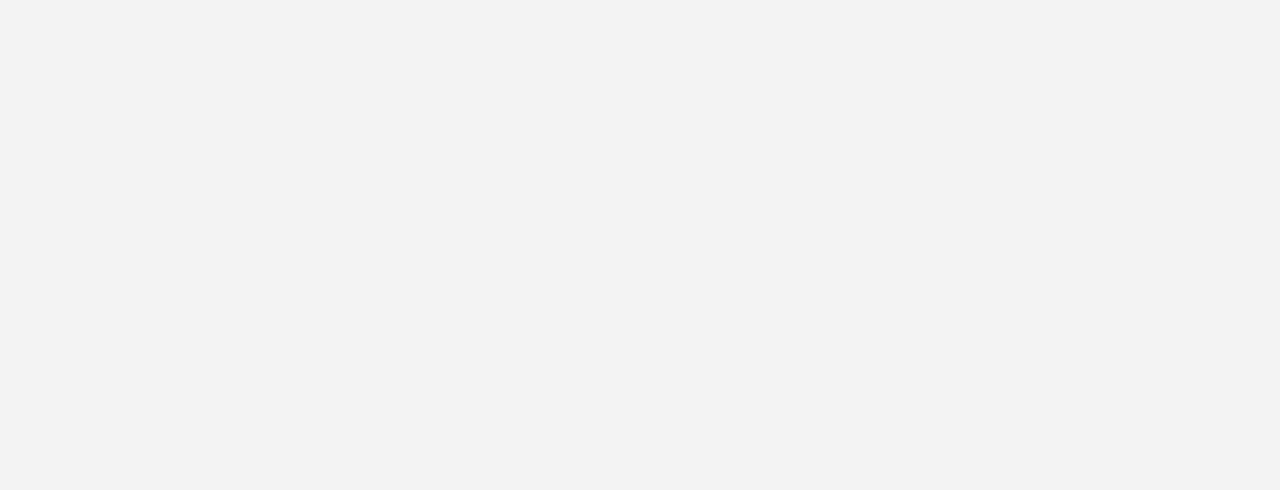
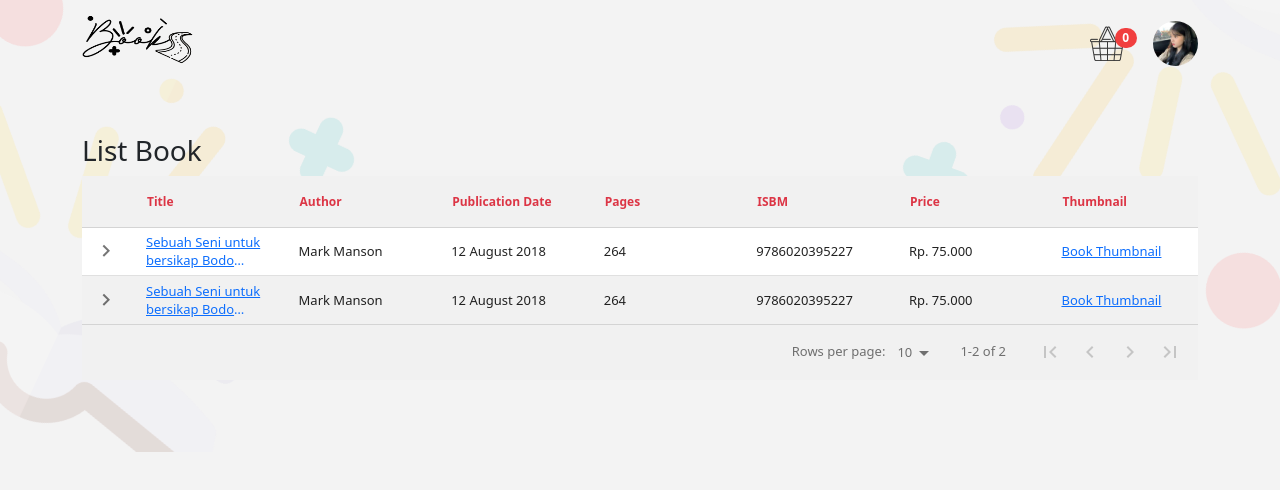
Before and after one commit to drScripts/Ways-Books, a React (Create React App) app: page /admin/books in a window 1280 px wide. Before the commit this address had no page. Shown: the top 490 px of the page. Built offline with nearby package versions, Linux system fonts and the light colour scheme.

Commit message:
Add List Book Page

```diff
--- a/src/App.jsx
+++ b/src/App.jsx
@@ -6,6 +6,7 @@ import {
   ProfilePage,
   TransactionPage,
   AddBookPage,
+  ListBookPage,
 } from "./pages";
 
 function App() {
@@ -17,6 +18,7 @@ function App() {
       <Route path="/profile" element={<ProfilePage />} />
       <Route path="/admin" element={<TransactionPage />} />
       <Route path="/admin/complain" element={<ComplainPage isAdmin />} />
+      <Route path="/admin/books" element={<ListBookPage />} />
       <Route path="/admin/add-book" element={<AddBookPage />} />
     </Routes>
   );
--- a/src/assets/css/global.css
+++ b/src/assets/css/global.css
@@ -27,6 +27,10 @@ a {
 
 .ellipsis.max4 {
   -webkit-line-clamp: 4;
+}
+
+.ellipsis.max1 {
+  -webkit-line-clamp: 1;
 }
 
 ::-webkit-scrollbar {
@@ -64,3 +68,12 @@ a {
 .smallRadius {
   border-radius: 1px;
 }
+
+.w-100 {
+  width: 100%;
+}
+
+.text-description {
+  white-space: pre-line;
+  text-align: justify;
+}
--- a/src/components/DropDownProfile/index.jsx
+++ b/src/components/DropDownProfile/index.jsx
@@ -26,10 +26,7 @@ const DropdownItemAdmin = () => {
   return (
     <>
       <Dropdown.Item>
-        <Link
-          to={"/admin/add-book"}
-          className={"align-items-center d-flex gap-2"}
-        >
+        <Link to={"/admin/books"} className={"align-items-center d-flex gap-2"}>
           <img src={listBook} alt="List Books" width={20} height={20} />
           List Book
         </Link>
@@ -44,7 +41,10 @@ const DropdownItemAdmin = () => {
         </Link>
       </Dropdown.Item>
       <Dropdown.Item>
-        <Link to={"/complain"} className={"align-items-center d-flex gap-2"}>
+        <Link
+          to={"/admin/complain"}
+          className={"align-items-center d-flex gap-2"}
+        >
           <img src={complain} alt="Complain" width={20} height={20} />
           Complain
         </Link>
--- /dev/null
+++ b/src/components/TableDescription/index.jsx
@@ -0,0 +1,12 @@
+import React from "react";
+
+const TableDescription = ({ description }) => {
+  return (
+    <div className={"p-3"}>
+      <h3>Description</h3>
+      <p className={"text-description"}>{description}</p>
+    </div>
+  );
+};
+
+export default TableDescription;
--- /dev/null
+++ b/src/components/ThumbnailTable/index.jsx
@@ -0,0 +1,37 @@
+import React, { useState } from "react";
+import { Modal } from "react-bootstrap";
+
+const Thumbnailtable = ({ url }) => {
+  const [show, setShow] = useState(false);
+
+  const setShowHandle = () => {
+    setShow(true);
+  };
+
+  const handleClose = () => {
+    setShow(false);
+  };
+
+  return (
+    <>
+      <p
+        className="m-none text-decoration-underline text-primary"
+        onClick={setShowHandle}
+      >
+        Book Thumbnail
+      </p>
+
+      <Modal show={show} onHide={handleClose}>
+        <Modal.Header closeButton>
+          <Modal.Title>Book Thumbnail</Modal.Title>
+        </Modal.Header>
+        <Modal.Body>
+          {" "}
+          <img src={url} alt={"Book Thumbnail"} className={"w-100"} />
+        </Modal.Body>
+      </Modal>
+    </>
+  );
+};
+
+export default Thumbnailtable;
--- a/src/components/index.jsx
+++ b/src/components/index.jsx
@@ -5,6 +5,8 @@ import DropDownProfile from "./DropDownProfile";
 import ProfileItem from "./ProfileItem";
 import PurchasedBookCard from "./PurchasedBookCard";
 import InputFileButton from "./InputFileButton";
+import Thumbnailtable from "./ThumbnailTable";
+import TableDescription from "./TableDescription";
 
 export {
   NavbarButton,
@@ -14,4 +16,6 @@ export {
   ProfileItem,
   PurchasedBookCard,
   InputFileButton,
+  Thumbnailtable,
+  TableDescription,
 };
--- /dev/null
+++ b/src/pages/ListBookPage/index.jsx
@@ -0,0 +1,130 @@
+import React from "react";
+import { Container } from "react-bootstrap";
+import { Navbars, HeroLayer } from "../../containers";
+import DataTable, { createTheme } from "react-data-table-component";
+import NumberFormat from "react-number-format";
+import { Thumbnailtable, TableDescription } from "../../components";
+
+createTheme("light", {
+  background: {
+    default: "#F1F1F1",
+  },
+  striped: {
+    default: "#FFF",
+  },
+});
+
+const columns = [
+  {
+    name: <th className={"text-danger"}>Title</th>,
+    selector: (row) => row.title,
+    cell: (row) => (
+      <a
+        className={"text-decoration-underline text-primary ellipsis max2"}
+        href={row?.attachment}
+        target={"_blank"}
+        rel="noreferrer"
+      >
+        {row?.title}
+      </a>
+    ),
+  },
+  {
+    name: <th className={"text-danger"}>Author</th>,
+    selector: (row) => row.author,
+  },
+  {
+    name: <th className={"text-danger"}>Publication Date</th>,
+    selector: (row) => row.publicationDate,
+  },
+  {
+    name: <th className={"text-danger"}>Pages</th>,
+    selector: (row) => row.pages,
+  },
+  {
+    name: <th className={"text-danger"}>ISBM</th>,
+    selector: (row) => row.ISBN,
+  },
+  {
+    name: <th className={"text-danger"}>Price</th>,
+    selector: (row) => row.price,
+    sortable: true,
+    cell: (row) => (
+      <NumberFormat
+        value={row.price}
+        thousandSeparator={"."}
+        decimalSeparator={","}
+        displayType={"text"}
+        prefix={"Rp. "}
+      />
+    ),
+  },
+  {
+    name: <th className={"text-danger"}>Thumbnail</th>,
+    selector: (row) => row.thumbnail,
+    cell: (row) => <Thumbnailtable url={row.thumbnail} />,
+  },
+];
+
+const data = [
+  {
+    id: 1,
+    no: 1,
+    title: "Sebuah Seni untuk bersikap Bodo Amat",
+    author: "Mark Manson",
+    publicationDate: "12 August 2018",
+    pages: 264,
+    ISBN: 9786020395227,
+    price: 75000,
+    description:
+      "Bagi Heidy Theapila, latar belakang keluarga membuatnya tak mudah menemukan pasangan sejiwa. Tapi, ceritanya berbeda dengan Mirza. Heidy meyakini lelaki itu mencintainya dengan tulus. Namun, keyakinannya tumbang. Pertemuan mereka bukan cuma karena campur tangan Allah semata. Melainkan karena skenario rapi yang berkaitan dengan materi. Marah sekaligus patah hati, Heidy membatalkan rencana masa depannya dan memilih kabur ke Italia. Langkahnya mungkin tak dewasa, tapi Heidy butuh ruang untuk meninjau ulang semua rencana dalam hidupnya. Lalu, Allah memberinya kejutan.",
+    thumbnail:
+      "https://0.academia-photos.com/attachment_thumbnails/59329148/mini_magick20190520-30523-2845pp.png?1558367964",
+    attachment:
+      "http://badanbahasa.kemdikbud.go.id/lamanbahasa/sites/default/files/SD-Cerita%20dari%20Tanah%20Papua.pdf",
+  },
+  {
+    id: 1,
+    no: 1,
+    title: "Sebuah Seni untuk bersikap Bodo Amat",
+    author: "Mark Manson",
+    publicationDate: "12 August 2018",
+    pages: 264,
+    ISBN: 9786020395227,
+    price: 75000,
+    description:
+      "Bagi Heidy Theapila, latar belakang keluarga membuatnya tak mudah menemukan pasangan sejiwa. Tapi, ceritanya berbeda dengan Mirza. Heidy meyakini lelaki itu mencintainya dengan tulus. Namun, keyakinannya tumbang. Pertemuan mereka bukan cuma karena campur tangan Allah semata. Melainkan karena skenario rapi yang berkaitan dengan materi. Marah sekaligus patah hati, Heidy membatalkan rencana masa depannya dan memilih kabur ke Italia. Langkahnya mungkin tak dewasa, tapi Heidy butuh ruang untuk meninjau ulang semua rencana dalam hidupnya. Lalu, Allah memberinya kejutan.",
+    thumbnail:
+      "https://0.academia-photos.com/attachment_thumbnails/59329148/mini_magick20190520-30523-2845pp.png?1558367964",
+    attachment:
+      "http://badanbahasa.kemdikbud.go.id/lamanbahasa/sites/default/files/SD-Cerita%20dari%20Tanah%20Papua.pdf",
+  },
+];
+
+const ListBookPage = () => {
+  return (
+    <div>
+      <Navbars isAdmin />
+      <HeroLayer />
+      <Container className={"my-5"}>
+        <h3>List Book</h3>
+        <div>
+          <DataTable
+            striped
+            columns={columns}
+            data={data}
+            pagination
+            theme="light"
+            responsive
+            expandableRows
+            expandableRowsComponent={({ data }) => (
+              <TableDescription description={data?.description} />
+            )}
+          />
+        </div>
+      </Container>
+    </div>
+  );
+};
+
+export default ListBookPage;
--- a/src/pages/index.jsx
+++ b/src/pages/index.jsx
@@ -4,6 +4,7 @@ import ComplainPage from "./ComplainPage";
 import ProfilePage from "./ProfilePage";
 import TransactionPage from "./TransactionPage";
 import AddBookPage from "./AddBookPage";
+import ListBookPage from "./ListBookPage";
 
 export {
   LandingPage,
@@ -12,4 +13,5 @@ export {
   ProfilePage,
   TransactionPage,
   AddBookPage,
+  ListBookPage,
 };
```
